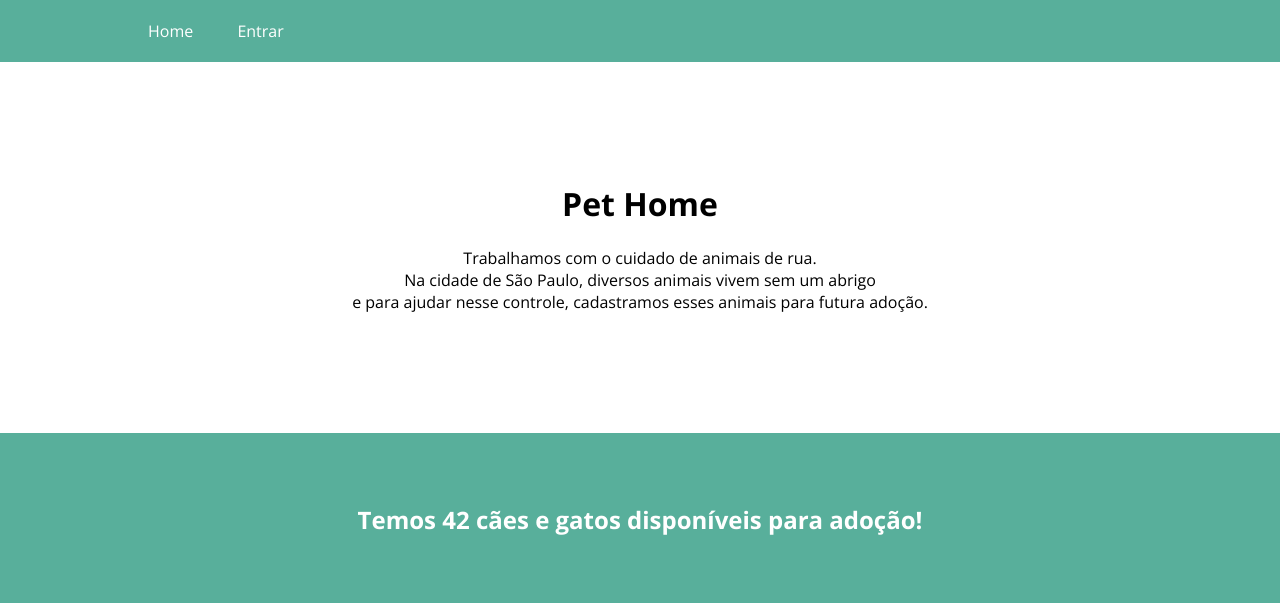
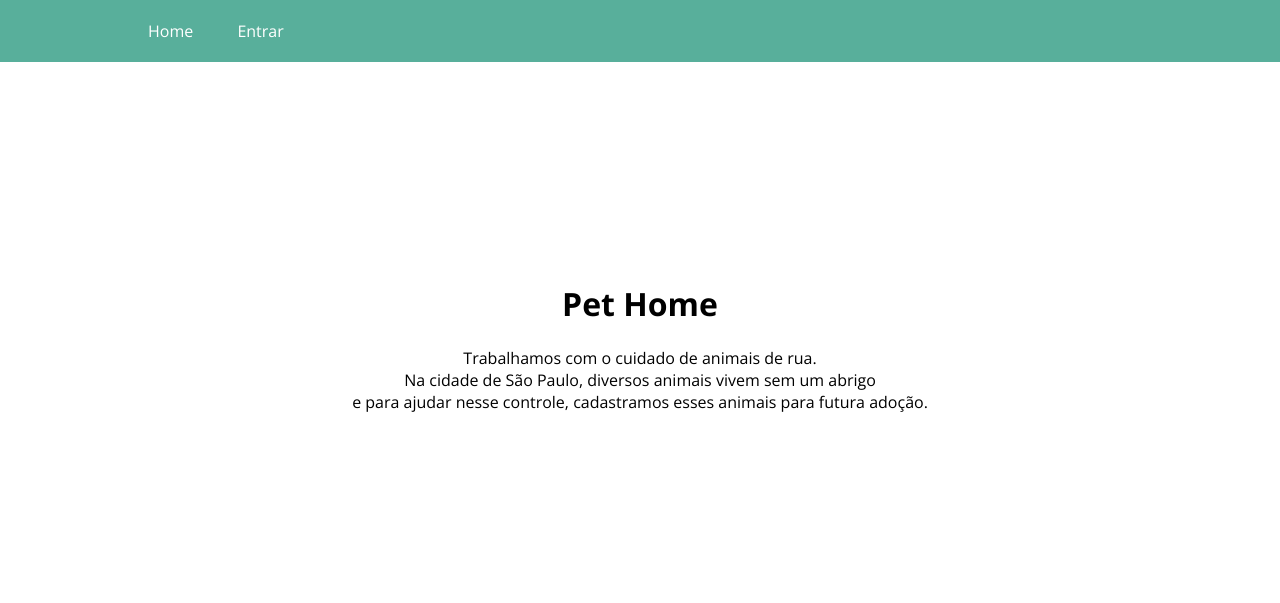
Before and after one commit to leoG-silva/usabilidade-desenvolvimentoweb-mobile-jogos, a plain HTML site: page src/menu.html in a window 1280 px wide. Shown: the top 603 px of the page. Drawn offline with nearby package versions, Linux system fonts and the light colour scheme.

Commit message:
fix pagina menu

```diff
--- a/src/menu.css
+++ b/src/menu.css
@@ -9,7 +9,7 @@
 
 .resumo {
     padding: 120px;
-    margin: 0px auto;
+    margin: 100px auto;
     background: white(117, 117, 117, 0.637);
     color: black;
     text-align: center;
```
Also changed, not shown: src/menu.html (+0 -1 lines).
